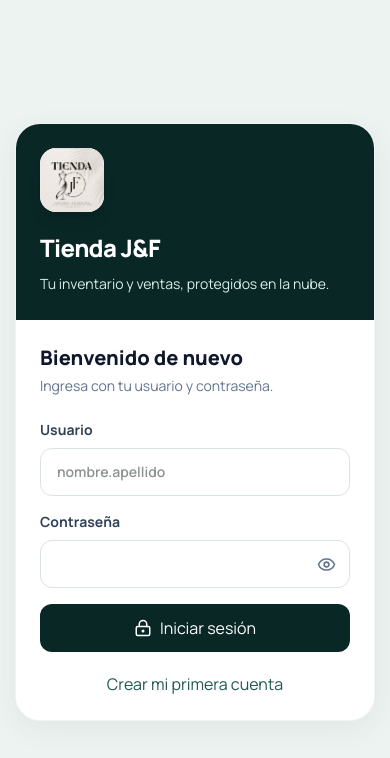
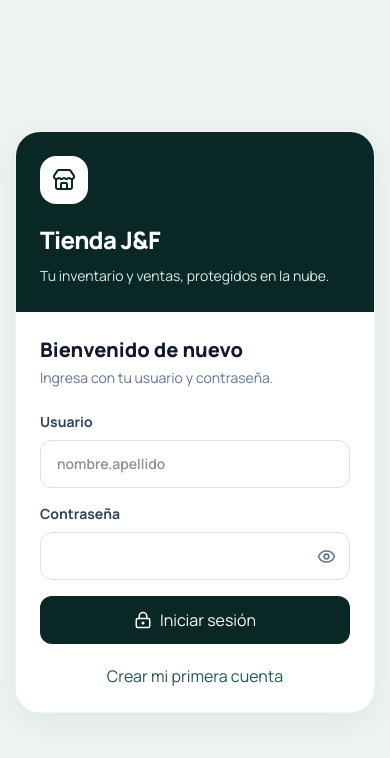
Before and after one commit to isaacmartinez-droid/pacacontrol, a React (Vite) app: page /acceder in a window 390 px wide. Shown: the top 758 px of the page. Built offline with nearby package versions, Linux system fonts and the light colour scheme; no server answers.

Commit message:
Improve mobile KPI layout

```diff
--- a/src/components/common/BrandLogo.jsx
+++ /dev/null
@@ -1,10 +0,0 @@
-export default function BrandLogo({ className = '' }) {
-  return (
-    <img
-      src="/logo-tienda-jf.jpeg"
-      alt=""
-      aria-hidden="true"
-      className={`block size-full object-cover ${className}`}
-    />
-  )
-}
--- a/src/components/dashboard/SummaryCard.jsx
+++ b/src/components/dashboard/SummaryCard.jsx
@@ -5,7 +5,7 @@ const toneClasses = {
   warning: 'bg-amber-400/15 text-amber-100',
 }
 
-function SummaryCard({ icon: Icon, label, value, detail, badge, tone = 'brand', to }) {
+function SummaryCard({ icon: Icon, label, value, detail, badge, tone = 'brand', to, className = '' }) {
   const content = (
     <>
       <span aria-hidden="true" className="absolute -right-6 -top-8 size-24 rounded-full bg-white/5" />
@@ -21,15 +21,15 @@ function SummaryCard({ icon: Icon, label, value, detail, badge, tone = 'brand',
       </div>
       <p className="relative mt-5 truncate text-xs font-bold text-brand-100">{label}</p>
       <p className="relative mt-1 truncate text-2xl font-extrabold tracking-tight text-white">{value}</p>
-      <p className="relative mt-3 inline-flex rounded-lg bg-white/10 px-2 py-1 text-[0.68rem] font-bold text-brand-100">
+      <p className="relative mt-auto self-start rounded-lg bg-white/10 px-2 py-1 text-[0.68rem] font-bold text-brand-100">
         {detail}
       </p>
     </>
   )
 
-  const className = `relative block min-w-0 overflow-hidden rounded-2xl border border-brand-800 bg-brand-900 p-4 text-white shadow-lg shadow-brand-950/15 sm:p-5 ${to ? 'transition hover:-translate-y-0.5 hover:bg-brand-800 focus:outline-none focus-visible:ring-4 focus-visible:ring-brand-300 active:translate-y-0' : ''}`
-  if (to) return <Link to={to} className={className} aria-label={`${label}: ${value}. Ver detalle`}>{content}</Link>
-  return <article className={className}>{content}</article>
+  const cardClassName = `relative flex min-h-44 min-w-0 flex-col overflow-hidden rounded-2xl border border-brand-800 bg-brand-900 p-4 text-white shadow-lg shadow-brand-950/15 sm:p-5 ${className} ${to ? 'transition hover:-translate-y-0.5 hover:bg-brand-800 focus:outline-none focus-visible:ring-4 focus-visible:ring-brand-300 active:translate-y-0' : ''}`
+  if (to) return <Link to={to} className={cardClassName} aria-label={`${label}: ${value}. Ver detalle`}>{content}</Link>
+  return <article className={cardClassName}>{content}</article>
 }
 
 export default SummaryCard
--- a/src/components/layout/SidebarNavigation.jsx
+++ b/src/components/layout/SidebarNavigation.jsx
@@ -1,8 +1,7 @@
-import { CircleCheck, LogOut, UserRound } from 'lucide-react'
+import { CircleCheck, LogOut, Store, UserRound } from 'lucide-react'
 import { Link, useLocation } from 'react-router-dom'
 import { isNavigationItemActive, navigationItems } from './navigation'
 import { useAuth } from '../../context/AuthContext'
-import BrandLogo from '../common/BrandLogo'
 
 function SidebarNavigation() {
   const { pathname } = useLocation()
@@ -16,8 +15,8 @@ function SidebarNavigation() {
         aria-label="Tienda J&F, inicio"
         className="flex min-h-14 items-center justify-center gap-3 rounded-2xl px-0 focus-visible:outline-offset-2 xl:justify-start xl:px-2"
       >
-        <span className="size-11 shrink-0 overflow-hidden rounded-2xl bg-white shadow-lg shadow-black/10">
-          <BrandLogo />
+        <span className="grid size-11 shrink-0 place-items-center rounded-2xl bg-white text-brand-950 shadow-lg shadow-black/10">
+          <Store aria-hidden="true" size={22} />
         </span>
         <span className="hidden xl:block">
           <span className="block text-lg font-extrabold tracking-tight text-white">Tienda J&amp;F</span>
--- a/src/components/layout/Topbar.jsx
+++ b/src/components/layout/Topbar.jsx
@@ -1,9 +1,8 @@
 import { useEffect, useRef, useState } from 'react'
-import { ArrowLeft, Bell, CheckCheck } from 'lucide-react'
+import { ArrowLeft, Bell, CheckCheck, Store } from 'lucide-react'
 import { Link } from 'react-router-dom'
 import { useAlerts } from '../../context/AlertsContext'
 import AlertItem from '../common/AlertItem'
-import BrandLogo from '../common/BrandLogo'
 
 function Topbar({ eyebrow, title, description, backTo }) {
   const [showNotifications, setShowNotifications] = useState(false)
@@ -41,8 +40,8 @@ function Topbar({ eyebrow, title, description, backTo }) {
                 <ArrowLeft aria-hidden="true" size={20} />
               </Link>
             ) : (
-              <span className="size-10 shrink-0 overflow-hidden rounded-2xl bg-white ring-1 ring-white/15">
-                <BrandLogo />
+              <span className="grid size-10 shrink-0 place-items-center rounded-2xl bg-white/12 ring-1 ring-white/15">
+                <Store aria-hidden="true" size={20} strokeWidth={2.2} />
               </span>
             )}
             <div className="min-w-0">
--- a/src/pages/AuthPage.jsx
+++ b/src/pages/AuthPage.jsx
@@ -1,8 +1,7 @@
 import { useMemo, useState } from 'react'
-import { CircleAlert, Eye, EyeOff, LoaderCircle, LockKeyhole, UserPlus } from 'lucide-react'
+import { CircleAlert, Eye, EyeOff, LoaderCircle, LockKeyhole, Store, UserPlus } from 'lucide-react'
 import { Navigate, useLocation } from 'react-router-dom'
 import { useAuth } from '../context/AuthContext'
-import BrandLogo from '../components/common/BrandLogo'
 
 function AuthPage() {
   const { isConfigured, isLoading, signIn, signUp, user } = useAuth()
@@ -56,8 +55,8 @@ function AuthPage() {
     <main className="grid min-h-dvh place-items-center bg-[#edf3f1] px-4 py-8">
       <section className="w-full max-w-md overflow-hidden rounded-3xl bg-white shadow-soft ring-1 ring-slate-100">
         <div className="bg-brand-950 p-6 text-white sm:p-8">
-          <span className="block size-16 overflow-hidden rounded-2xl bg-white shadow-lg shadow-black/10">
-            <BrandLogo />
+          <span className="grid size-12 place-items-center rounded-2xl bg-white text-brand-950">
+            <Store aria-hidden="true" size={24} />
           </span>
           <h1 className="mt-5 text-2xl font-extrabold tracking-tight">Tienda J&amp;F</h1>
           <p className="mt-2 text-sm leading-6 text-brand-100">Tu inventario y ventas, protegidos en la nube.</p>
--- a/src/pages/DashboardPage.jsx
+++ b/src/pages/DashboardPage.jsx
@@ -89,7 +89,7 @@ function DashboardPage() {
             </h2>
             <span className="text-xs font-semibold text-slate-400">{period.label}</span>
           </div>
-          <div className="grid grid-cols-[repeat(auto-fit,minmax(min(100%,10rem),1fr))] gap-3 md:grid-cols-3 md:gap-4 xl:grid-cols-5">
+          <div className="grid grid-cols-1 gap-3 min-[380px]:grid-cols-2 md:grid-cols-3 md:gap-4 xl:grid-cols-5">
             <SummaryCard
               icon={hasProfit ? TrendingUp : TriangleAlert}
               label={`${hasProfit ? 'Ganancia neta' : 'Pérdida neta'} ${period.resultSuffix}`}
@@ -114,6 +114,7 @@ function DashboardPage() {
               badge="Capital"
               tone="neutral"
               to="/pacas"
+              className="min-[380px]:col-span-2 md:col-span-1"
             />
             <SummaryCard
               icon={PackageCheck}
```
Also changed, not shown: public/logo-tienda-jf.jpeg (deleted).
